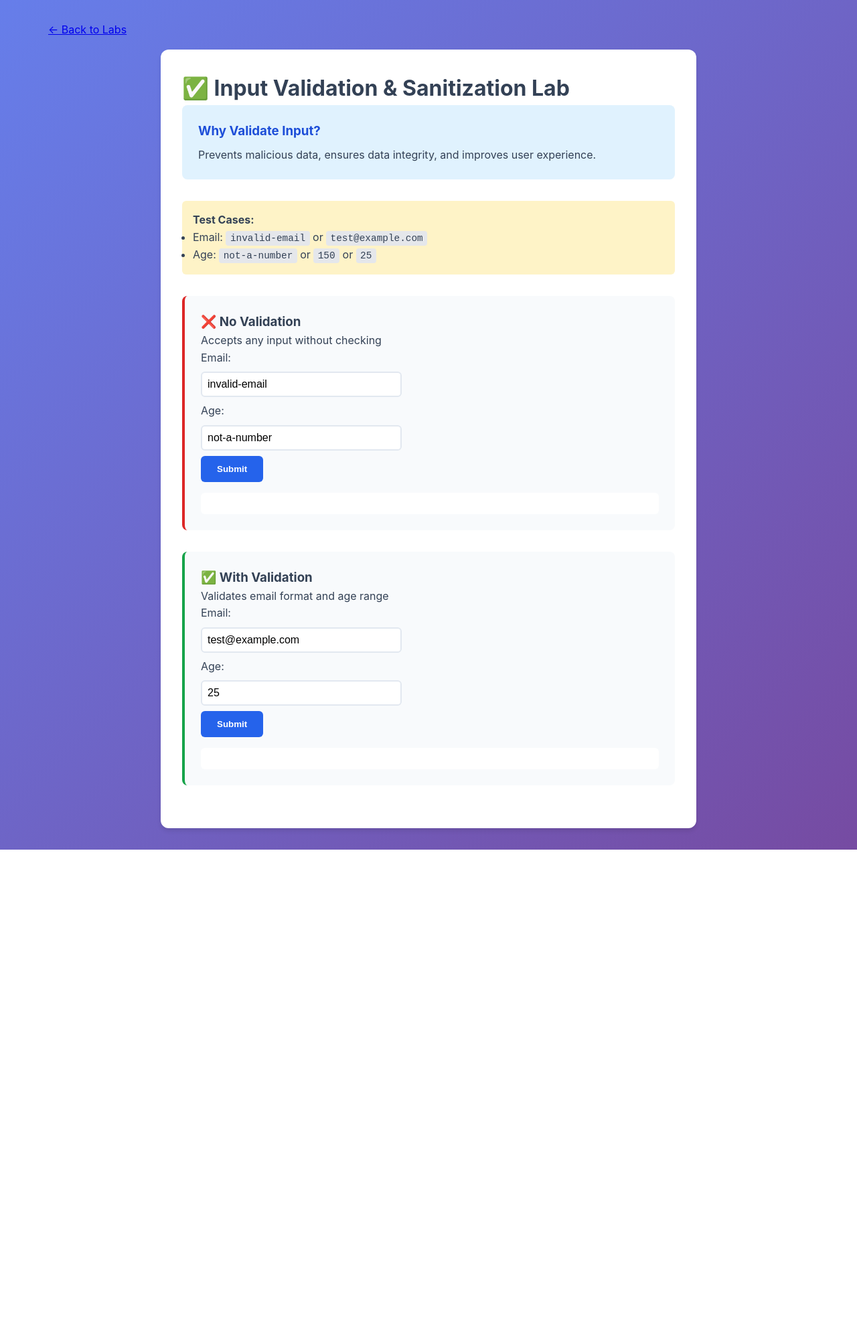
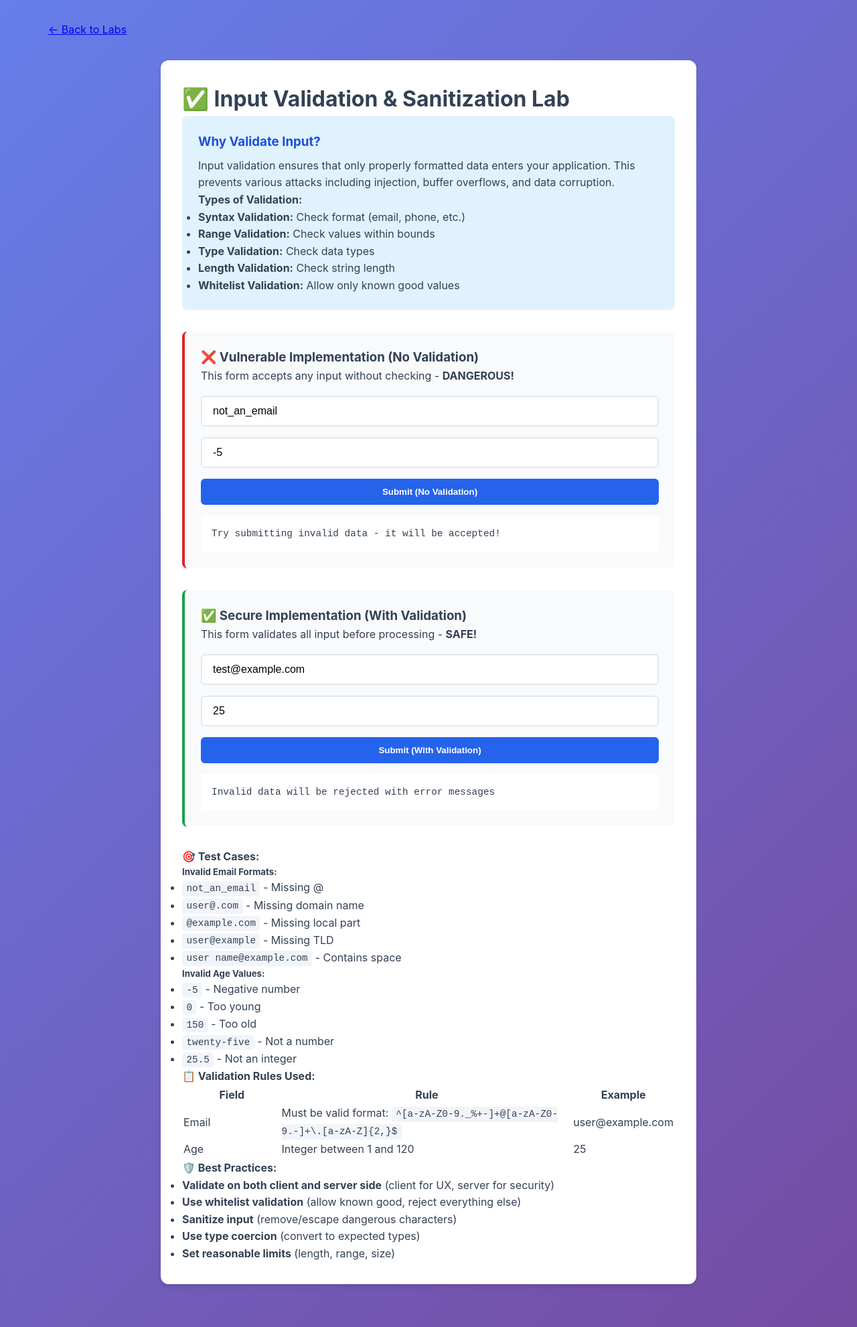
Before and after one commit to islam-hafizul/Web-Security-Lab, a Flask app: page /validation in a window 1280 px wide. Shown: the whole page at 67% size. Before the commit the page ends 1269 px from the top, so only its background shows below. Run offline with Flask 3, Linux system fonts and the light colour scheme.

Commit message:
Update page sqli & validation

```diff
--- a/templates/validation.html
+++ b/templates/validation.html
@@ -3,70 +3,117 @@
 <head>
     <meta charset="UTF-8">
     <meta name="viewport" content="width=device-width, initial-scale=1.0">
-    <title>Input Validation Lab</title>
+    <title>Input Validation Lab - Web Security</title>
     <link rel="stylesheet" href="{{ url_for('static', filename='css/style.css') }}">
-    <style>
-        .lab-container { max-width: 800px; margin: 0 auto; padding: 2rem; }
-        .demo-section { margin: 2rem 0; padding: 1.5rem; background: #f8fafc; border-radius: 8px; }
-        input { padding: 0.5rem; margin: 0.5rem 0; width: 300px; display: block; }
-        .test-cases { background: #fef3c7; padding: 1rem; border-radius: 6px; margin: 1rem 0; }
-        code { background: #e5e7eb; padding: 0.2rem 0.4rem; border-radius: 4px; }
-    </style>
 </head>
 <body>
     <div class="container">
-        <a href="/" style="display: inline-block; margin-bottom: 1rem;">← Back to Labs</a>
+        <a href="/" class="back-link">← Back to Labs</a>
 
         <div class="lab-container">
             <h1>✅ Input Validation & Sanitization Lab</h1>
 
             <div class="explanation">
                 <h3>Why Validate Input?</h3>
-                <p>Prevents malicious data, ensures data integrity, and improves user experience.</p>
+                <p>Input validation ensures that only properly formatted data enters your application. This prevents various attacks including injection, buffer overflows, and data corruption.</p>
+
+                <div class="example-box">
+                    <h4>Types of Validation:</h4>
+                    <ul>
+                        <li><strong>Syntax Validation:</strong> Check format (email, phone, etc.)</li>
+                        <li><strong>Range Validation:</strong> Check values within bounds</li>
+                        <li><strong>Type Validation:</strong> Check data types</li>
+                        <li><strong>Length Validation:</strong> Check string length</li>
+                        <li><strong>Whitelist Validation:</strong> Allow only known good values</li>
+                    </ul>
+                </div>
             </div>
 
-            <div class="test-cases">
-                <h4>Test Cases:</h4>
+            <div class="demo-section vulnerable">
+                <h3>❌ Vulnerable Implementation (No Validation)</h3>
+                <p>This form accepts any input without checking - <strong>DANGEROUS!</strong></p>
+
+                <div class="input-group" style="flex-direction: column; gap: 1rem;">
+                    <input type="text" id="vulnEmail" placeholder="Email" value="not_an_email">
+                    <input type="text" id="vulnAge" placeholder="Age" value="-5">
+                    <button onclick="testValidationVulnerable()">Submit (No Validation)</button>
+                </div>
+
+                <div class="result" id="vulnValidationResult">
+                    <p class="hint">Try submitting invalid data - it will be accepted!</p>
+                </div>
+            </div>
+
+            <div class="demo-section secure">
+                <h3>✅ Secure Implementation (With Validation)</h3>
+                <p>This form validates all input before processing - <strong>SAFE!</strong></p>
+
+                <div class="input-group" style="flex-direction: column; gap: 1rem;">
+                    <input type="text" id="secureEmail" placeholder="Email (e.g., user@example.com)" value="test@example.com">
+                    <input type="text" id="secureAge" placeholder="Age (1-120)" value="25">
+                    <button onclick="testValidationSecure()">Submit (With Validation)</button>
+                </div>
+
+                <div class="result" id="secureValidationResult">
+                    <p class="hint">Invalid data will be rejected with error messages</p>
+                </div>
+            </div>
+
+            <div class="try-it-box">
+                <h4>🎯 Test Cases:</h4>
+
+                <h5>Invalid Email Formats:</h5>
                 <ul>
-                    <li>Email: <code>invalid-email</code> or <code>test@example.com</code></li>
-                    <li>Age: <code>not-a-number</code> or <code>150</code> or <code>25</code></li>
+                    <li><code>not_an_email</code> - Missing @</li>
+                    <li><code>user@.com</code> - Missing domain name</li>
+                    <li><code>@example.com</code> - Missing local part</li>
+                    <li><code>user@example</code> - Missing TLD</li>
+                    <li><code>user name@example.com</code> - Contains space</li>
+                </ul>
+
+                <h5>Invalid Age Values:</h5>
+                <ul>
+                    <li><code>-5</code> - Negative number</li>
+                    <li><code>0</code> - Too young</li>
+                    <li><code>150</code> - Too old</li>
+                    <li><code>twenty-five</code> - Not a number</li>
+                    <li><code>25.5</code> - Not an integer</li>
                 </ul>
             </div>
 
-            <div class="demo-section vulnerable">
-                <h3>❌ No Validation</h3>
-                <p>Accepts any input without checking</p>
-
-                <div>
-                    <label>Email: </label>
-                    <input type="text" id="vulnEmail" value="invalid-email">
-                </div>
-                <div>
-                    <label>Age: </label>
-                    <input type="text" id="vulnAge" value="not-a-number">
-                </div>
-                <button onclick="testValidationVulnerable()">Submit</button>
-                <div id="vulnValidationResult" class="result"></div>
+            <div class="validation-rules">
+                <h4>📋 Validation Rules Used:</h4>
+                <table style="width: 100%;">
+                    <tr>
+                        <th style="width: 20%;">Field</th>
+                        <th style="width: 60%;">Rule</th>
+                        <th style="width: 20%;">Example</th>
+                    </tr>
+                    <tr>
+                        <td>Email</td>
+                        <td>Must be valid format: <code>^[a-zA-Z0-9._%+-]+@[a-zA-Z0-9.-]+\.[a-zA-Z]{2,}$</code></td>
+                        <td>user@example.com</td>
+                    </tr>
+                    <tr>
+                        <td>Age</td>
+                        <td>Integer between 1 and 120</td>
+                        <td>25</td>
+                    </tr>
+                </table>
             </div>
 
-            <div class="demo-section secure">
-                <h3>✅ With Validation</h3>
-                <p>Validates email format and age range</p>
-
-                <div>
-                    <label>Email: </label>
-                    <input type="text" id="secureEmail" value="test@example.com">
-                </div>
-                <div>
-                    <label>Age: </label>
-                    <input type="text" id="secureAge" value="25">
-                </div>
-                <button onclick="testValidationSecure()">Submit</button>
-                <div id="secureValidationResult" class="result"></div>
+            <div class="protection-box">
+                <h4>🛡️ Best Practices:</h4>
+                <ul>
+                    <li><strong>Validate on both client and server side</strong> (client for UX, server for security)</li>
+                    <li><strong>Use whitelist validation</strong> (allow known good, reject everything else)</li>
+                    <li><strong>Sanitize input</strong> (remove/escape dangerous characters)</li>
+                    <li><strong>Use type coercion</strong> (convert to expected types)</li>
+                    <li><strong>Set reasonable limits</strong> (length, range, size)</li>
+                </ul>
             </div>
         </div>
     </div>
-
     <script src="{{ url_for('static', filename='js/main.js') }}"></script>
 </body>
 </html>
```
Also changed, not shown: templates/sqli.html (+33 -61 lines).
